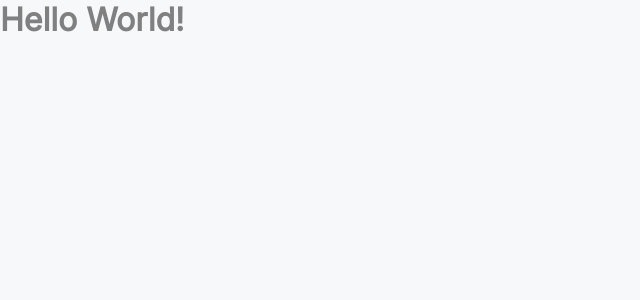
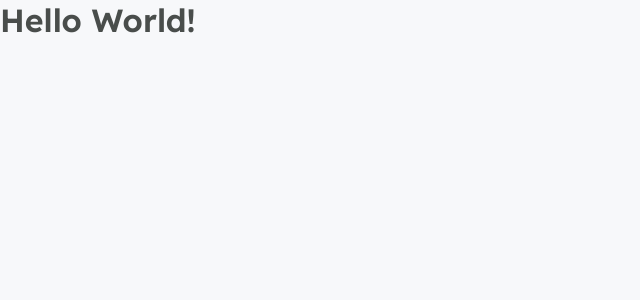
Before and after one commit to shihju/react, a Next.js app in the folder react-nlw5/podcaster-next/: page / in a window 1280 px wide. Shown: the top 300 px of the page, without its empty margins (0-640 px from the left). Built offline with nearby package versions, Linux system fonts and the light colour scheme.

Commit message:
configuring font

```diff
--- a/react-nlw5/podcaster-next/src/styles/global.scss
+++ b/react-nlw5/podcaster-next/src/styles/global.scss
@@ -42,6 +42,12 @@ body, input, textarea, button {
     color: var(--gray-500);
 }
 
+h1, h2, h3, h4, h5, h6 {
+    font-weight: 600;
+    font-family: Lexend, sans-serif;
+    color: var(--gray-800);
+}
+
 h1 {
     font-size: 2rem;
 }
```
